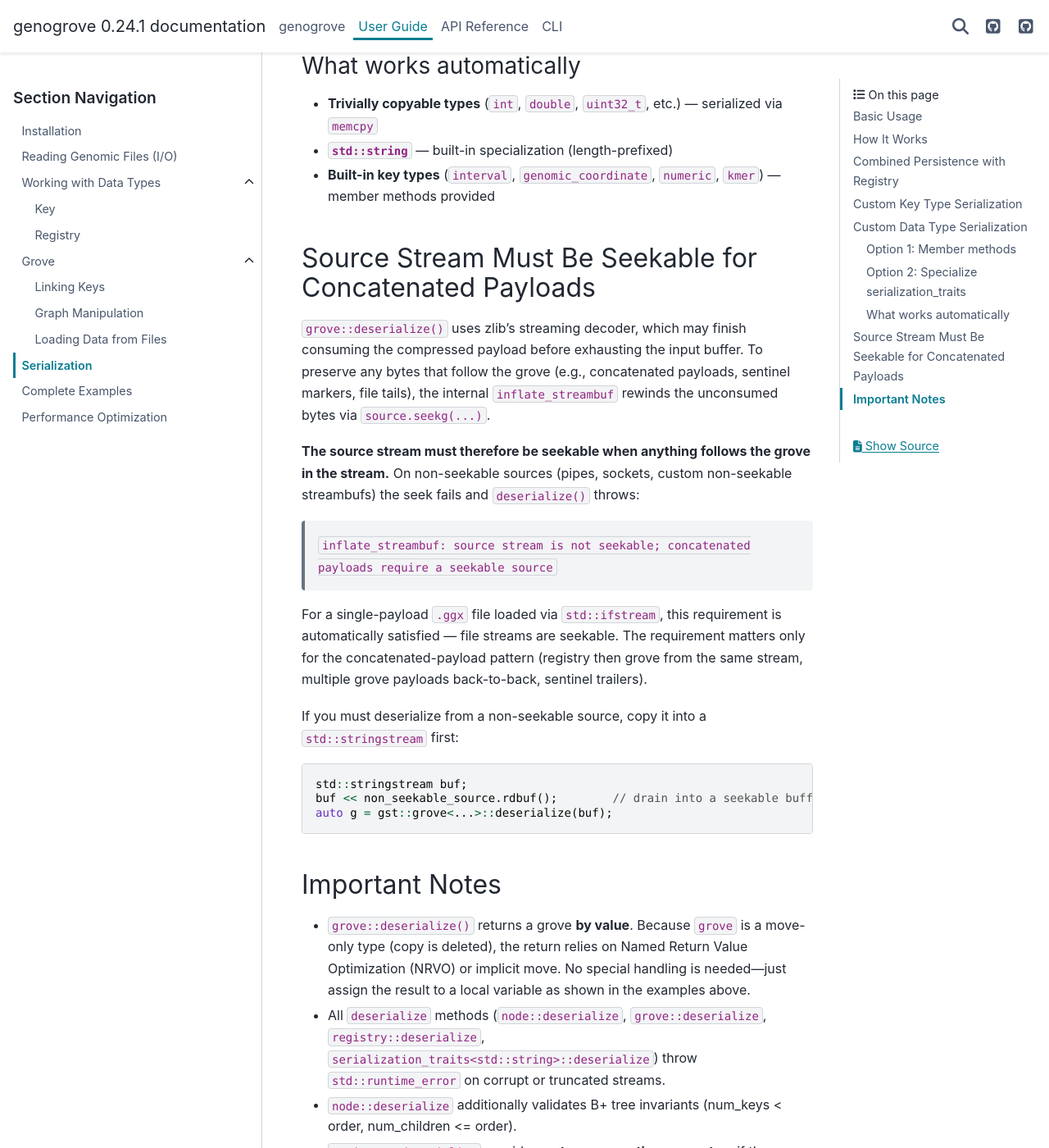
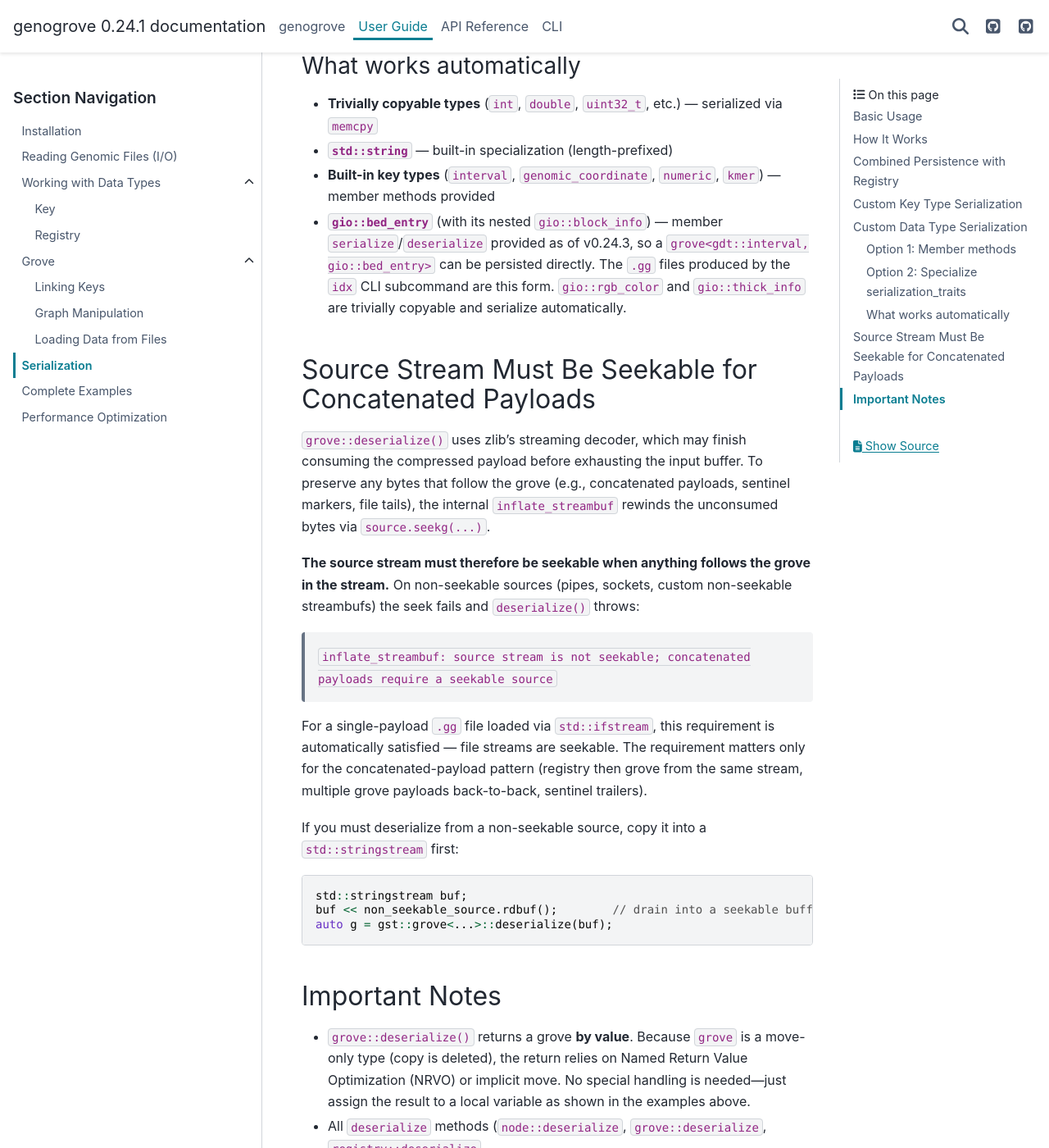
Before and after one commit to genogrove/docs, a Sphinx documentation site: the page built from source/guide/serialization.md, in a window 1280 px wide and 1400 px high, scrolled down 4098 px. Shown: the whole window at 82% size. Built offline with Sphinx 7.4.7 and the PyData theme 0.15.4, drawn with Linux system fonts in a browser that asks for light colours.

Commit message:
v0.24.x docs catch-up: bed_entry, fasta_index, minor accuracy fixes
- serialization.md: note that gio::bed_entry (with nested block_info) is now a
  serializable grove payload as of v0.24.3, so grove<interval, bed_entry> can be
  persisted directly — this is the .gg form the idx CLI subcommand writes.
- serialization.md, registry.md: fix the native grove file extension references
  from .ggx to .gg (matches the filetype enum, io.md's GG entry, and the idx
  output).
- io.md: clarify that fasta_index::fetch throws std::out_of_range for invalid
  regions (start >= end, or exceeding htslib's coordinate limit), and
  std::runtime_error only for an actual htslib fetch failure.
- index.md: list all four built-in key types (interval, genomic_coordinate,
  numeric, kmer), not just the first two.
- index.md, installation.md: CMake minimum is 3.14, not 3.15
  (CMakeLists.txt: cmake_minimum_required(VERSION 3.14)).
- installation.md: sanitizer flag is -DENABLE_SANITIZER=ON (singular); the
  documented -DENABLE_SANITIZERS=ON is silently ignored by CMake.

#135 (graph.md broken examples) closed in favour of upstream library issue
genogrove/genogrove#435.

Closes #129.
Closes #130.
Closes #136.
Closes #137.

Co-Authored-By: Claude Opus 4.7 (1M context) <noreply@anthropic.com>

```diff
--- a/source/guide/serialization.md
+++ b/source/guide/serialization.md
@@ -189,6 +189,10 @@ struct genogrove::data_type::serialization_traits<ThirdPartyType> {
 - **Trivially copyable types** (`int`, `double`, `uint32_t`, etc.) — serialized via `memcpy`
 - **`std::string`** — built-in specialization (length-prefixed)
 - **Built-in key types** (`interval`, `genomic_coordinate`, `numeric`, `kmer`) — member methods provided
+- **`gio::bed_entry`** (with its nested `gio::block_info`) — member `serialize`/`deserialize` provided
+  as of v0.24.3, so a `grove<gdt::interval, gio::bed_entry>` can be persisted directly. The `.gg`
+  files produced by the `idx` CLI subcommand are this form. `gio::rgb_color` and `gio::thick_info`
+  are trivially copyable and serialize automatically.
 
 ## Source Stream Must Be Seekable for Concatenated Payloads
 
@@ -203,7 +207,7 @@ On non-seekable sources (pipes, sockets, custom non-seekable streambufs) the see
 
 > `inflate_streambuf: source stream is not seekable; concatenated payloads require a seekable source`
 
-For a single-payload `.ggx` file loaded via `std::ifstream`, this requirement is automatically
+For a single-payload `.gg` file loaded via `std::ifstream`, this requirement is automatically
 satisfied — file streams are seekable. The requirement matters only for the concatenated-payload
 pattern (registry then grove from the same stream, multiple grove payloads back-to-back, sentinel
 trailers).
```
Also changed, not shown: source/guide/data_types/registry.md (+1 -1 lines), source/guide/installation.md (+2 -2 lines), source/guide/io.md (+3 -2 lines), source/index.md (+2 -2 lines).
